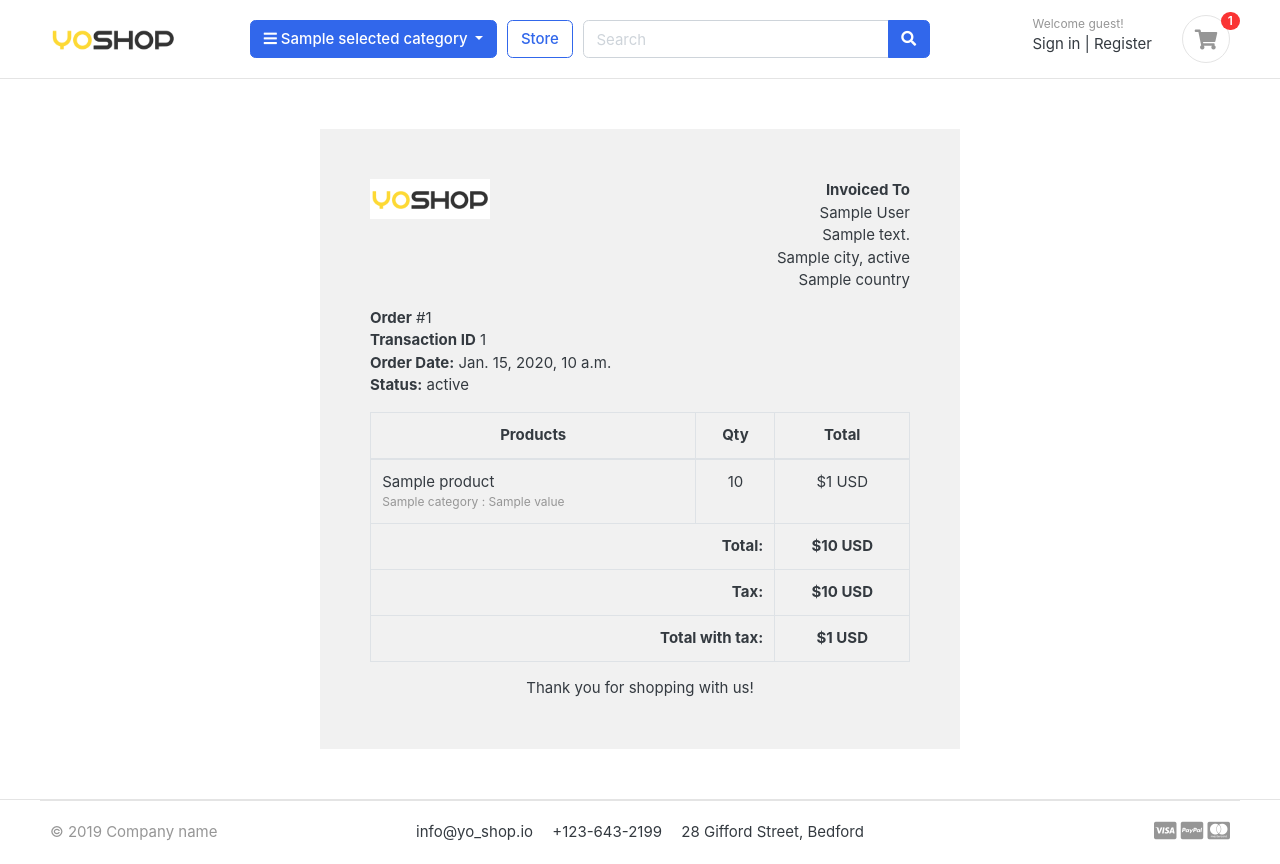
After one commit to oybek703/yo_shop, a Django app: template templates/accounts/order_details.html in a window 1280 px wide. The commit adds this page. Run offline with Django 3.2, Linux system fonts and the light colour scheme; the template is opened without the code that fills it: most values are stand-ins (such as "Sample title", 1, 10 or a date in 2020); some libraries are stand-ins or nearby versions; some web fonts are replaced.

Commit message:
order details added

```diff
--- a/accounts/urls.py
+++ b/accounts/urls.py
@@ -17,5 +17,5 @@ urlpatterns = [
     path('my_orders/', views.my_orders, name='my_orders'),
     path('edit_profile/', views.edit_profile, name='edit_profile'),
     path('change_password/', views.change_password, name='change_password'),
-    path('order_details/<int:order_id>', views.order_details, name='order_details')
+    path('order_details/<int:order_number>', views.order_details, name='order_details')
 ]
--- a/orders/views.py
+++ b/orders/views.py
@@ -69,7 +69,6 @@ def place_order(request):
 
 def payments(request):
     body = json.loads(request.body)
-    print(body)
     order = Order.objects.get(user=request.user, is_ordered=False, order_number=body['order_number'])
     payment = Payment(
         payment_id=body['transaction_id'],
--- a/templates/accounts/my_orders.html
+++ b/templates/accounts/my_orders.html
@@ -32,7 +32,7 @@
                                         {% for order in orders %}
                                             <tr>
                                                 <th scope="row">
-                                                    <a href="#">
+                                                    <a href="{% url 'order_details' order.order_number %}">
                                                         {{ order.order_number }}
                                                     </a>
                                                 </th>
--- /dev/null
+++ b/templates/accounts/order_details.html
@@ -0,0 +1,108 @@
+{% extends 'base.html' %}
+{% load static %}
+
+{% block content %}
+
+
+<div class="container" style="margin: 0 auto;width: 50%;padding: 50px;background: #f1f1f1;margin-top: 50px;margin-bottom: 50px;">
+    <div class="row invoice row-printable">
+        <div class="col-md-12">
+            <!-- col-lg-12 start here -->
+            <div class="panel panel-default plain" id="dash_0">
+                <!-- Start .panel -->
+                <div class="panel-body p30">
+                    <div class="row">
+                        <!-- Start .row -->
+                        <div class="col-lg-6">
+                            <!-- col-lg-6 start here -->
+                            <div class="invoice-logo"><img src="{% static '/images/logo.png' %}" alt="Invoice logo" style="max-height: 40px;"></div>
+                        </div>
+                        <!-- col-lg-6 end here -->
+                        <div class="col-lg-6">
+                            <!-- col-lg-6 start here -->
+                            <div class="invoice-from">
+                                <ul class="list-unstyled text-right">
+                                    <li><strong>Invoiced To</strong></li>
+                                    <li>{{order.full_name}}</li>
+                                    <li>{{order.full_address}}</li>
+                                    <li>{{order.city}}, {{order.state}}</li>
+                                    <li>{{order.country}}</li>
+                                </ul>
+                            </div>
+                        </div>
+                        <!-- col-lg-6 end here -->
+                        <div class="col-lg-12">
+                            <!-- col-lg-12 start here -->
+                            <div class="invoice-details mt25">
+                                <div class="well">
+                                    <ul class="list-unstyled mb0">
+                                        <li><strong>Order</strong> #{{order.order_number}}</li>
+                                        <li><strong>Transaction ID</strong> {{order.payment.payment_id}}</li>
+                                        <li><strong>Order Date:</strong> {{order.created_at}}</li>
+                                        <li><strong>Status:</strong> {{order.payment.status}}</li>
+                                    </ul>
+                                </div>
+                            </div>
+
+                            <div class="invoice-items">
+                                <div class="table-responsive" style="overflow: hidden; outline: none;" tabindex="0">
+                                    <table class="table table-bordered">
+                                        <thead>
+                                            <tr>
+                                                <th class="per70 text-center">Products</th>
+                                                <th class="per5 text-center">Qty</th>
+                                                <th class="per25 text-center">Total</th>
+                                            </tr>
+                                        </thead>
+                                        <tbody>
+                                          {% for item in order_products %}
+                                            <tr>
+                                                <td>{{item.product.name}}
+                                                  <p class="text-muted small">
+                                          					{% if item.variations.all %}
+                                          						{% for i in item.variations.all %}
+                                          							{{ i.category | capfirst }} : {{ i.value | capfirst }} <br>
+                                          						{% endfor %}
+                                          					{% endif %}
+                                          				</p>
+                                                </td>
+                                                <td class="text-center">{{item.product_quantity}}</td>
+                                                <td class="text-center">${{item.total_cost}} USD</td>
+                                            </tr>
+                                          {% endfor %}
+                                        </tbody>
+                                        <tfoot>
+                                            <tr>
+                                                <th colspan="2" class="text-right">Total:</th>
+                                                <th class="text-center">${{total}} USD</th>
+                                            </tr>
+                                            <tr>
+                                                <th colspan="2" class="text-right">Tax:</th>
+                                                <th class="text-center">${{order.tax}} USD</th>
+                                            </tr>
+
+                                            <tr>
+                                                <th colspan="2" class="text-right">Total with tax:</th>
+                                                <th class="text-center">${{total_with_tax}} USD</th>
+                                            </tr>
+                                        </tfoot>
+                                    </table>
+                                </div>
+                            </div>
+                            <div class="invoice-footer mt25">
+                                <p class="text-center">Thank you for shopping with us!</p>
+                            </div>
+                        </div>
+                        <!-- col-lg-12 end here -->
+                    </div>
+                    <!-- End .row -->
+                </div>
+            </div>
+            <!-- End .panel -->
+        </div>
+        <!-- col-lg-12 end here -->
+    </div>
+    </div>
+
+
+{% endblock %}
```
Also changed, not shown: accounts/views.py (+15 -3 lines).
